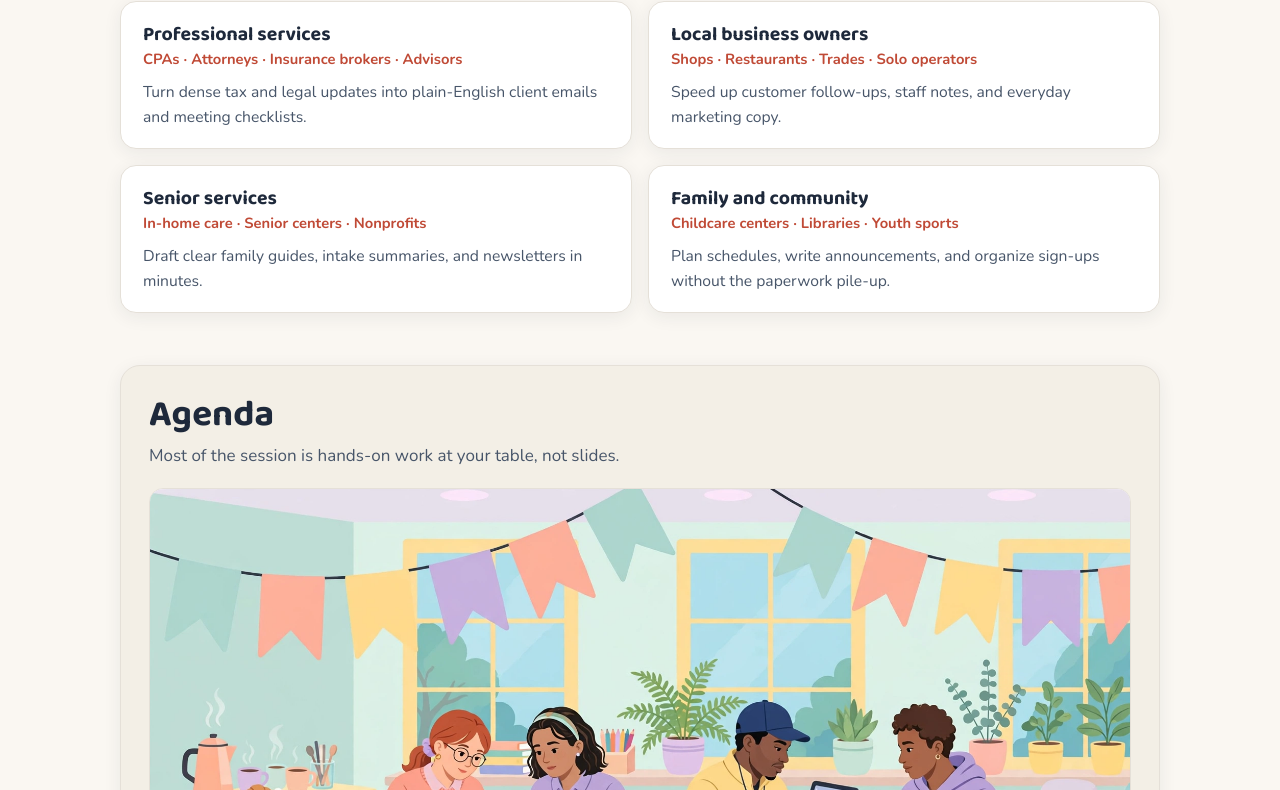
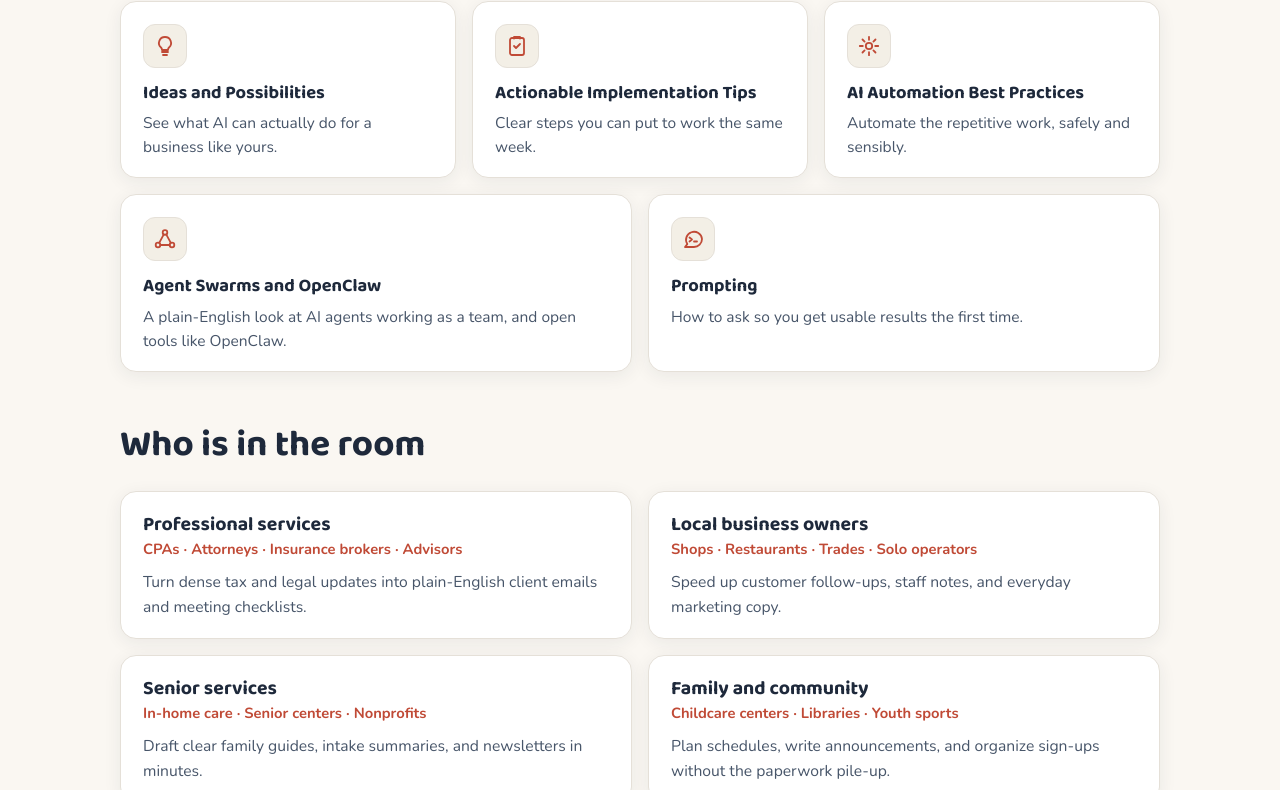
Before and after one commit to eullrich/main-street-ai, a plain HTML site: page index.html in a window 1280 px wide. Shown: the part 744-1534 px from the top of the page. Drawn offline with nearby package versions, Linux system fonts and the light colour scheme.

Commit message:
Redesign Main Street AI to warm light mode, tighten layout

```diff
--- a/index.html
+++ b/index.html
@@ -121,6 +121,24 @@
       .sec-head h2 { font-size: clamp(1.7rem, 4vw, 2.3rem); font-weight: 700; }
       .sec-head p { margin-top: 8px; color: var(--body); }
 
+      /* What you get: value props, 3 + 2 on desktop */
+      .value-grid { display: grid; grid-template-columns: repeat(6, 1fr); gap: 16px; }
+      .value-card {
+        grid-column: span 2;
+        background: var(--surface); border: 1px solid var(--line);
+        border-radius: var(--radius); padding: 22px 22px 18px; box-shadow: var(--shadow);
+      }
+      .value-card:nth-child(4), .value-card:nth-child(5) { grid-column: span 3; }
+      .value-icon {
+        width: 44px; height: 44px; border-radius: 12px;
+        background: var(--sand); border: 1px solid var(--line);
+        display: flex; align-items: center; justify-content: center;
+        color: var(--coral-hover); margin-bottom: 14px;
+      }
+      .value-icon svg { width: 24px; height: 24px; display: block; }
+      .value-card h3 { font-size: 1.14rem; font-weight: 700; margin-bottom: 6px; line-height: 1.3; color: var(--ink); }
+      .value-card p { color: var(--body); font-size: 0.97rem; line-height: 1.55; }
+
       /* Who is in the room: 2x2 */
       .room-grid { display: grid; grid-template-columns: 1fr 1fr; gap: 16px; }
       .room-card {
@@ -210,6 +228,8 @@
         .fact-strip { grid-template-columns: 1fr 1fr; }
         .fact:nth-child(3) { border-left: none; }
         .fact:nth-child(n+3) { border-top: 1px solid var(--line); }
+        .value-grid { grid-template-columns: 1fr; }
+        .value-card, .value-card:nth-child(4), .value-card:nth-child(5) { grid-column: auto; }
         .room-grid, .form-grid, .partner-grid { grid-template-columns: 1fr; }
         .agenda-band, .interest-card { padding: 22px 18px; }
       }
@@ -223,7 +243,7 @@
         <div class="hero-grid">
           <div class="hero-head">
             <span class="eyebrow">Main Street AI · [Town Name]</span>
-            <h1>Practical AI for the people who keep this town running.</h1>
+            <h1>Practical AI to transform your operation</h1>
           </div>
           <div class="hero-art">
             <div class="toon-frame">
@@ -263,7 +283,51 @@
         </div>
       </div>
 
-      <!-- ================= 2. WHO IS IN THE ROOM ================= -->
+      <!-- ================= 2. WHAT YOU GET ================= -->
+      <section id="what-you-get">
+        <div class="sec-head">
+          <h2>What you get</h2>
+        </div>
+        <div class="value-grid">
+          <article class="value-card">
+            <div class="value-icon" aria-hidden="true">
+              <svg viewBox="0 0 24 24" fill="none" stroke="currentColor" stroke-width="1.8" stroke-linecap="round" stroke-linejoin="round"><path d="M9 18h6"/><path d="M10 21h4"/><path d="M12 3a6 6 0 0 0-4 10.5c.8.7 1 1.5 1 2.5h6c0-1 .2-1.8 1-2.5A6 6 0 0 0 12 3z"/></svg>
+            </div>
+            <h3>Ideas and Possibilities</h3>
+            <p>See what AI can actually do for a business like yours.</p>
+          </article>
+          <article class="value-card">
+            <div class="value-icon" aria-hidden="true">
+              <svg viewBox="0 0 24 24" fill="none" stroke="currentColor" stroke-width="1.8" stroke-linecap="round" stroke-linejoin="round"><rect x="5" y="4" width="14" height="17" rx="2"/><path d="M9 4.5V3h6v1.5"/><path d="M9 12l2 2 4-4"/></svg>
+            </div>
+            <h3>Actionable Implementation Tips</h3>
+            <p>Clear steps you can put to work the same week.</p>
+          </article>
+          <article class="value-card">
+            <div class="value-icon" aria-hidden="true">
+              <svg viewBox="0 0 24 24" fill="none" stroke="currentColor" stroke-width="1.8" stroke-linecap="round" stroke-linejoin="round"><circle cx="12" cy="12" r="3.2"/><path d="M12 2.8v3M12 18.2v3M2.8 12h3M18.2 12h3M5.5 5.5l2.1 2.1M16.4 16.4l2.1 2.1M18.5 5.5l-2.1 2.1M7.6 16.4l-2.1 2.1"/></svg>
+            </div>
+            <h3>AI Automation Best Practices</h3>
+            <p>Automate the repetitive work, safely and sensibly.</p>
+          </article>
+          <article class="value-card">
+            <div class="value-icon" aria-hidden="true">
+              <svg viewBox="0 0 24 24" fill="none" stroke="currentColor" stroke-width="1.8" stroke-linecap="round" stroke-linejoin="round"><circle cx="12" cy="5.5" r="2.3"/><circle cx="5" cy="18" r="2.3"/><circle cx="19" cy="18" r="2.3"/><path d="M10.8 7.3L6.2 15.9M13.2 7.3l4.6 8.6M7.3 18h9.4"/></svg>
+            </div>
+            <h3>Agent Swarms and OpenClaw</h3>
+            <p>A plain-English look at AI agents working as a team, and open tools like OpenClaw.</p>
+          </article>
+          <article class="value-card">
+            <div class="value-icon" aria-hidden="true">
+              <svg viewBox="0 0 24 24" fill="none" stroke="currentColor" stroke-width="1.8" stroke-linecap="round" stroke-linejoin="round"><path d="M21 12a8 8 0 0 1-8 8H4l2.3-2.9A8 8 0 1 1 21 12z"/><path d="M8.5 10.5l2.5 2-2.5 2M13 14.5h3"/></svg>
+            </div>
+            <h3>Prompting</h3>
+            <p>How to ask so you get usable results the first time.</p>
+          </article>
+        </div>
+      </section>
+
+      <!-- ================= 3. WHO IS IN THE ROOM ================= -->
       <section id="who">
         <div class="sec-head">
           <h2>Who is in the room</h2>
```
